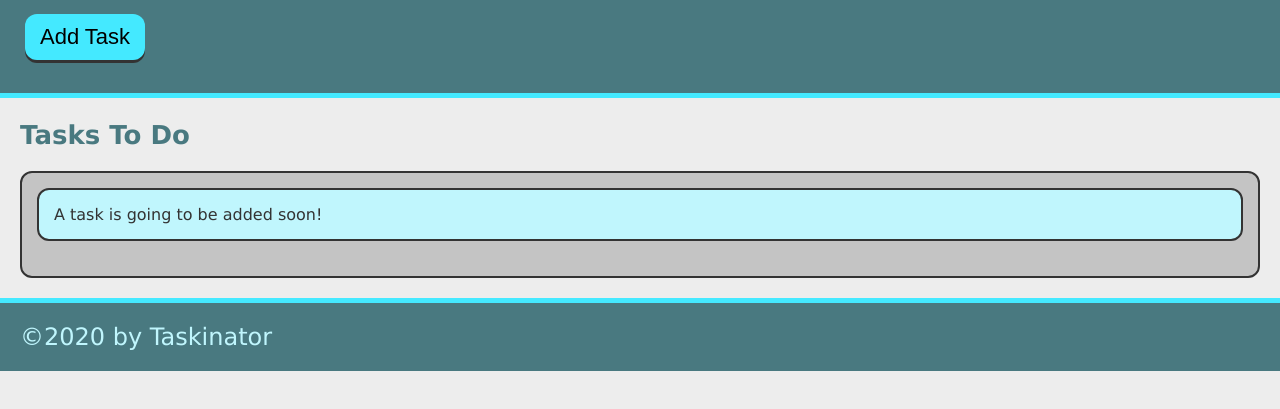
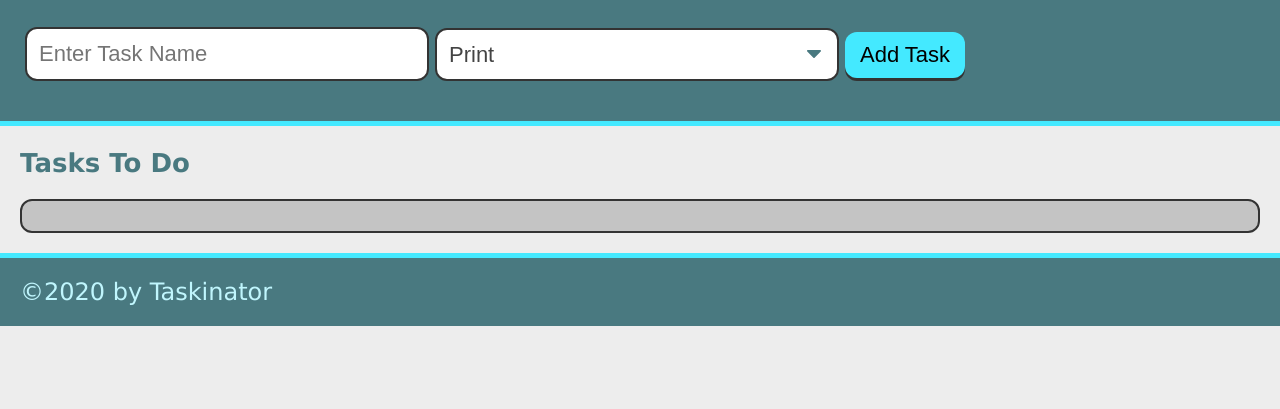
Before and after one commit to tochepi/taskinator, a plain HTML site: page index.html in a window 1280 px wide. Shown: the part 115-524 px from the top of the page. Drawn offline with Linux system fonts and the light colour scheme.

Commit message:
add form submit option

```diff
--- a/index.html
+++ b/index.html
@@ -11,15 +11,28 @@
     <header>
         <h1 class="page-title">Taskinator</h1>
         <p>Click the button below to add a new task!</p>
-        <button class="btn" id="save-task">Add Task</button>
+        <form id ="task-form">
+            <div class="form-group">
+                <input type="text" name="task-name" placeholder="Enter Task Name" />
+            </div>
+            <div class="form-group">
+                <select name="task-type" class="select-dropdown">
+                    <option value="" disabled select>Pick a task type</option>
+                    <option value="Print">Print</option>
+                    <option value="Web">Web</option>
+                    <option value="Mobile">Mobile</option>
+                </select>
+            </div>
+            <div class="form-group">
+                <button class="btn" id="save-task">Add Task</button>
+            </div>
+        </form>
     </header>
 
     <main class="main-content">
         <section class="task-list-wrapper">
             <h2 class="list-title">Tasks To Do</h2>
-            <ul class="task-list" id="tasks-to-do">
-                <li class="task-item">A task is going to be added soon!</li>
-            </ul>
+            <ul class="task-list" id="tasks-to-do"></ul>
         </section>
     </main>
 
```
